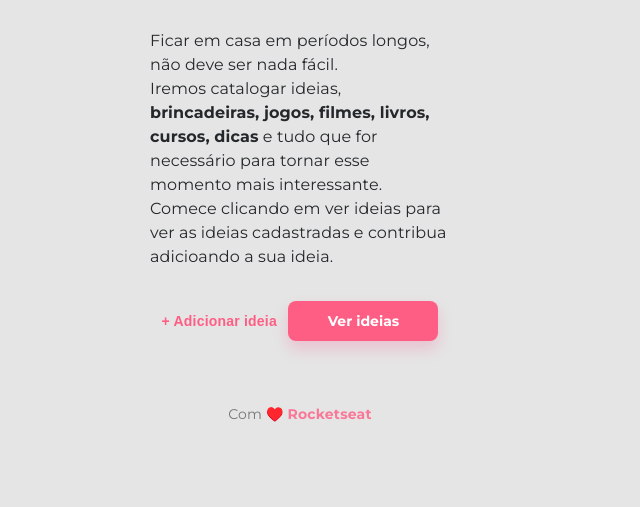
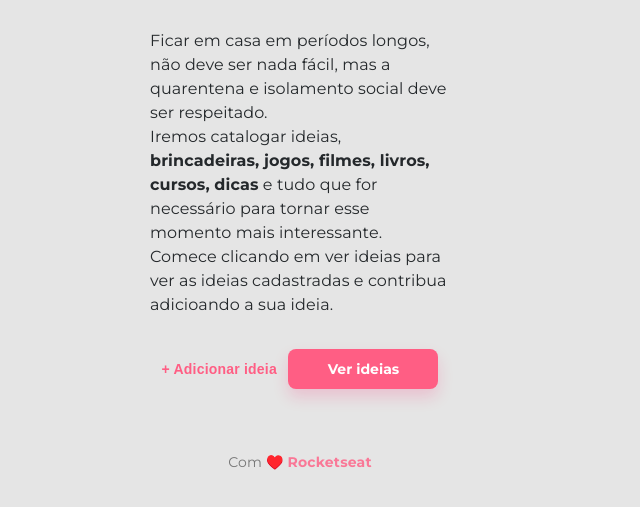
Before and after one commit to drigosantos81/casaCriativa, a website: page views/index.html in a window 1280 px wide. Shown: the part 107-614 px from the top of the page, without its empty margins (0-640 px from the left). Drawn offline with nearby package versions, Linux system fonts and the light colour scheme; files that its build step writes are made by us from their sources; files whose address does not match are found by name.

Commit message:
Alteração no conteúdo do texto da página inicial do projeto.

```diff
--- a/views/index.html
+++ b/views/index.html
@@ -12,7 +12,7 @@
 
     <main>
         <p>
-            Ficar em casa em períodos longos, não deve ser nada fácil.
+            Ficar em casa em períodos longos, não deve ser nada fácil, mas a quarentena e isolamento social deve ser respeitado.
         </p>
         <p>
             Iremos catalogar ideias, <strong>brincadeiras, jogos, filmes, livros, cursos, dicas</strong> e tudo que for necessário para tornar esse momento mais interessante.
```
